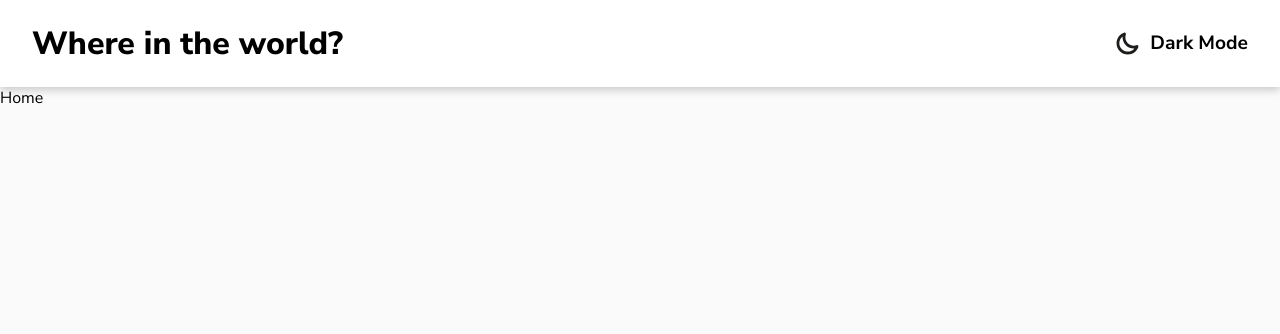
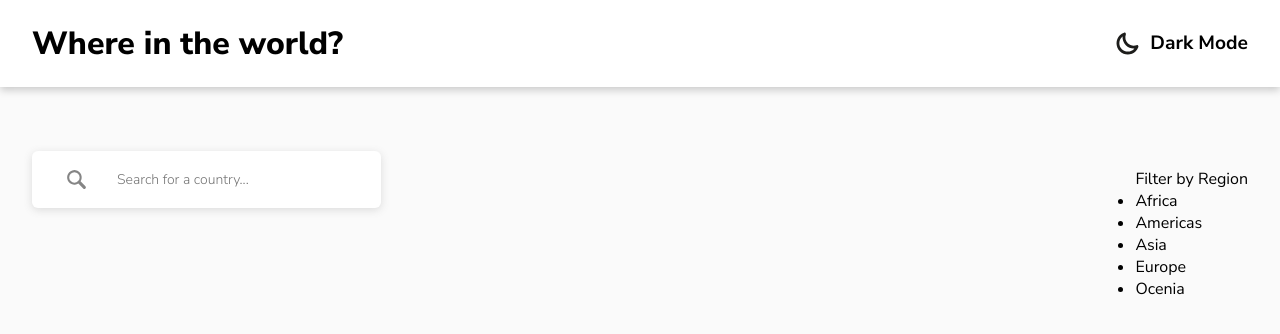
Before and after one commit to Aryan-ki-codepanti/country-info-fm, a React (Create React App) app: page / in a window 1280 px wide. Shown: the top 334 px of the page. Built offline with nearby package versions, Linux system fonts and the light colour scheme.

Commit message:
Added filter search component

```diff
--- a/public/index.html
+++ b/public/index.html
@@ -12,13 +12,6 @@
         <link rel="apple-touch-icon" href="%PUBLIC_URL%/logo192.png" />
 
         <link rel="manifest" href="%PUBLIC_URL%/manifest.json" />
-        <link
-            rel="stylesheet"
-            href="https://cdnjs.cloudflare.com/ajax/libs/font-awesome/6.5.2/css/all.min.css"
-            integrity="sha512-SnH5WK+bZxgPHs44uWIX+LLJAJ9/2PkPKZ5QiAj6Ta86w+fsb2TkcmfRyVX3pBnMFcV7oQPJkl9QevSCWr3W6A=="
-            crossorigin="anonymous"
-            referrerpolicy="no-referrer"
-        />
 
         <title>SafarBook - Your Friendly Guide</title>
     </head>
--- /dev/null
+++ b/src/Components/FilterSearch/FilterSearch.css
@@ -0,0 +1,71 @@
+.FilterSearch {
+    display: flex;
+    align-items: center;
+    justify-content: space-between;
+
+    padding-top: 4em;
+}
+
+.filter {
+    position: relative;
+}
+
+.filters {
+    position: absolute;
+    /* display: none; */
+}
+
+.search-bar {
+    display: flex;
+    align-items: center;
+    padding: 1em 2em;
+    box-shadow: rgba(99, 99, 99, 0.2) 0px 2px 8px 0px;
+
+    border-radius: 6px;
+    transition: all var(--delta) ease-in-out;
+}
+.search-bar input {
+    background: transparent;
+    border: none;
+    outline: none;
+    font-size: var(--home-fs);
+    min-width: 260px;
+    padding-inline: 2em;
+    font-weight: 300;
+
+    transition: all var(--delta) ease-in-out;
+}
+.search-bar .glass-icon {
+    background-repeat: no-repeat;
+    background-position: center;
+    width: 25px;
+    aspect-ratio: 1;
+    background-size: 25px 25px;
+
+    transition: all var(--delta) ease-in-out;
+}
+
+.App.light .search-bar {
+    background: white;
+}
+.App.light .search-bar input {
+    color: var(--Dark_Gray);
+}
+
+.App.light .search-bar .glass-icon {
+    background: url("/images/search.svg");
+}
+.App.dark .search-bar .glass-icon {
+    background: url("/images/search-dark.svg");
+}
+.App.dark .search-bar {
+    background: var(--Dark_Blue);
+}
+.App.dark .search-bar input,
+.App.dark .search-bar input::placeholder {
+    color: white;
+
+    transition: all var(--delta) ease-in-out;
+}
+
+/* Filter portion */
--- /dev/null
+++ b/src/Components/FilterSearch/index.jsx
@@ -0,0 +1,30 @@
+import React from "react";
+import "./FilterSearch.css";
+
+const FilterSearch = () => {
+    return (
+        <div className="FilterSearch">
+            <div className="search-bar">
+                <div className="glass-icon"></div>
+                <input type="text" placeholder="Search for a country..." />
+            </div>
+
+            <div className="filter">
+                <div>
+                    <span>Filter by Region</span>
+                    <div className="arrow-icon"></div>
+                </div>
+
+                <ul className="filters">
+                    <li>Africa</li>
+                    <li>Americas</li>
+                    <li>Asia</li>
+                    <li>Europe</li>
+                    <li>Ocenia</li>
+                </ul>
+            </div>
+        </div>
+    );
+};
+
+export default FilterSearch;
--- a/src/Pages/Home/index.jsx
+++ b/src/Pages/Home/index.jsx
@@ -1,8 +1,13 @@
 import React from "react";
 import "./Home.css";
+import FilterSearch from "../../Components/FilterSearch";
 
 const Home = () => {
-    return <div>Home</div>;
+    return (
+        <div className="container">
+            <FilterSearch />
+        </div>
+    );
 };
 
 export default Home;
```
